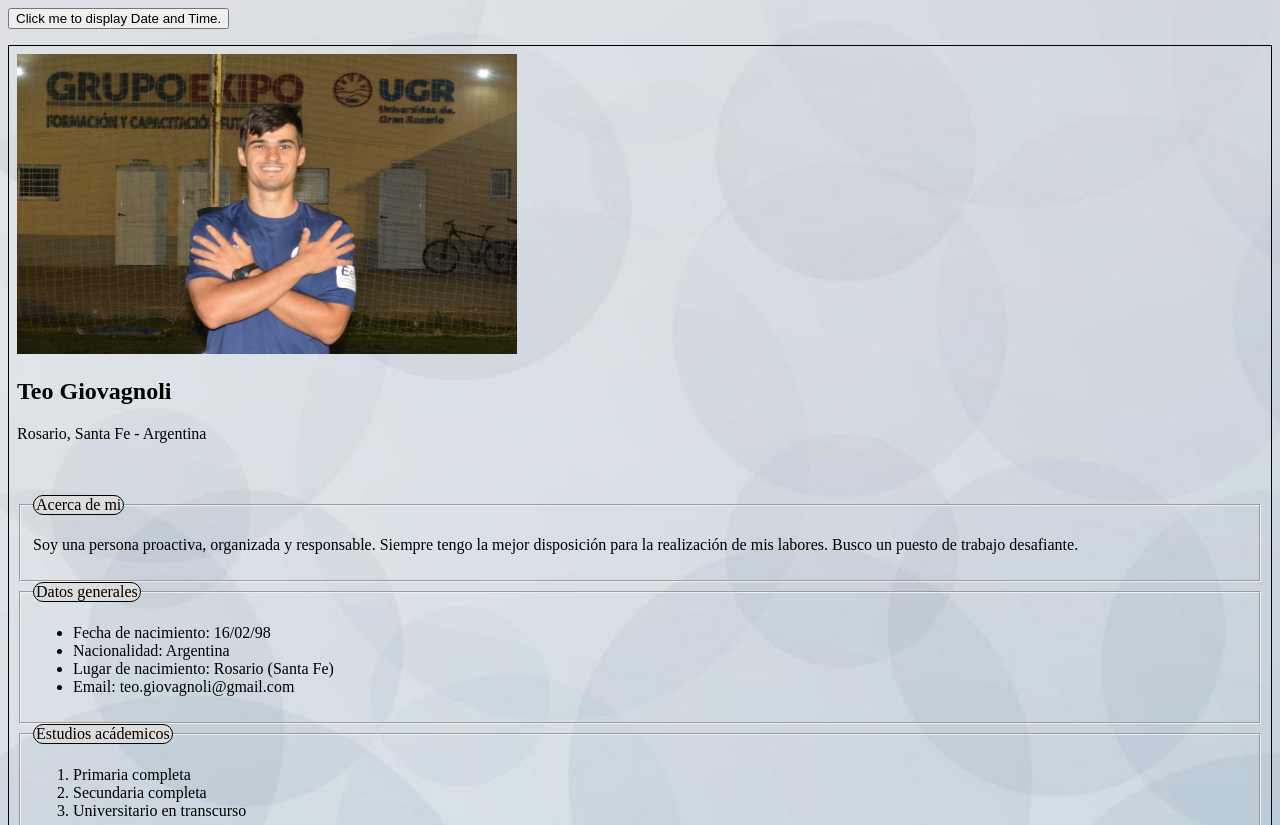
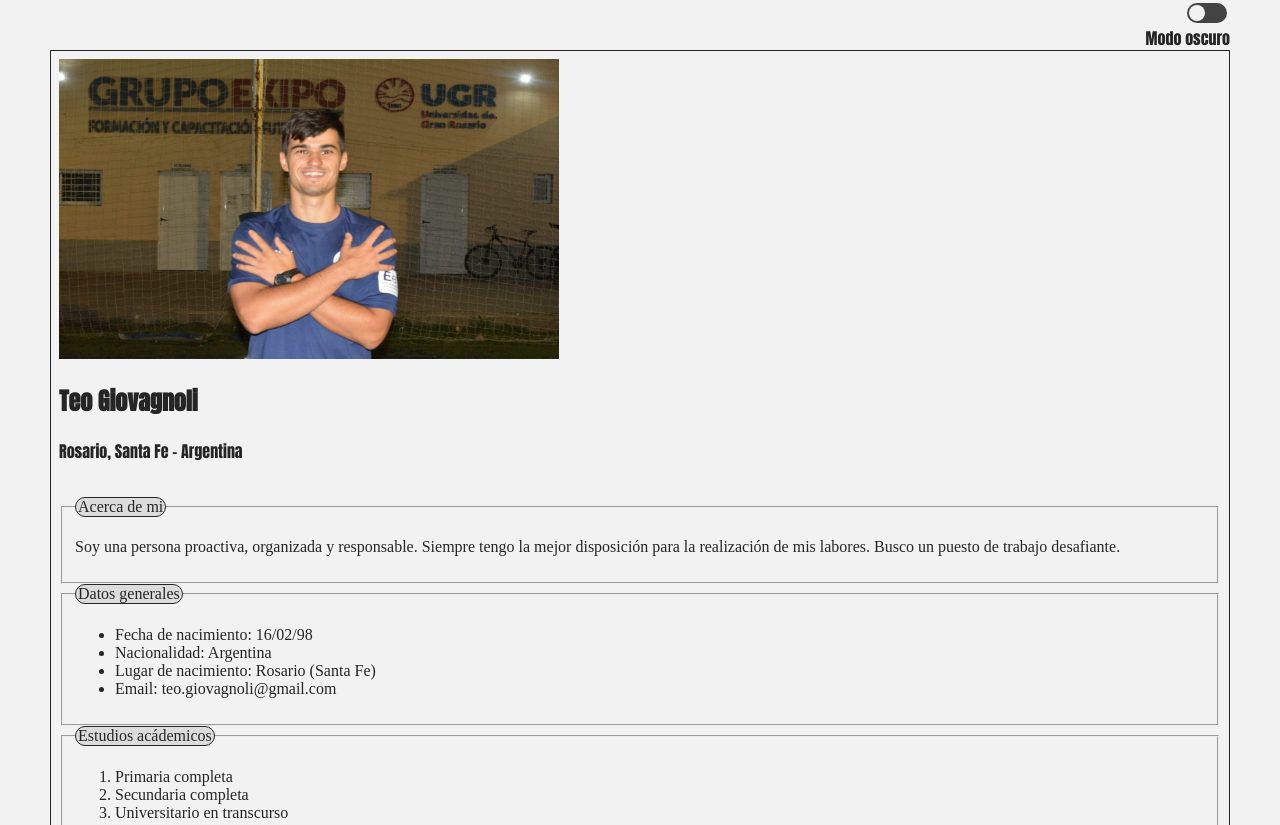
Before and after one commit to Teillo/teogiovagnoli.github.io, a plain HTML site: page index.html in a window 1280 px wide. Shown: the top 825 px of the page. Drawn offline with Linux system fonts and the light colour scheme.

Commit message:
entrega final

```diff
--- a/TP-HTML/style.css
+++ /dev/null
@@ -1,14 +0,0 @@
-    body {
-
-    background-image: url(./img/fondo2.jpg);
-    background-size: cover;
-    }
-    #Nombre{
-        border: solid   1px ;
-        padding: 8px;
-    }
-    legend{
-        border: solid 1px;
-        border-radius: 15px;
-        background-color:  gainsboro;
-    }
--- /dev/null
+++ b/css/style.css
@@ -0,0 +1,83 @@
+    body {
+        margin: 50px;
+        margin-top: 0%;
+        background-color: #f2f2f2;
+        color: #252525;
+        transition: 0.5s ease-in-out;
+    }
+    .small-txt{
+        margin: 20px 0;
+        font-family: 'Anton', sans-serif;
+    }
+    #presentacion {
+        font-family: 'Anton', sans-serif;
+    }
+    #Nombre{
+        border: solid   1px ;
+        padding: 8px;
+    }
+    legend{
+        border: solid 1px;
+        border-radius: 15px;
+        background-color:  gainsboro;
+        color: #252525;
+    }
+    header{
+        display: flex;
+        flex-direction: row-reverse;
+    }
+    #modoNoche {
+        display: flex;
+        flex-direction: column;
+        align-items: flex-end;
+    }
+    #modoNoche p{
+        margin: 0%;
+    }
+    input[type="checkbox"] {
+        position: relative;
+        width: 40px;
+        height: 20px;
+        background-color: #434343;
+        appearance: none;
+        outline: none;
+        border-radius: 20px;
+        cursor: pointer;
+        transition: 0.5s ease;
+    }
+
+    input[type="checkbox"]:checked {
+        background-color: #04ac2e;
+    }
+
+    input[type="checkbox"]::before {
+        content: '';
+        position: absolute;
+        width: 16px;
+        height: 16px;
+        background-color: #f2f2f2;
+        border-radius: 50%;
+        top: 2px;
+        left: 2px;
+        transition: 0.7s ease;
+    }
+
+    input[type="checkbox"]:checked::before {
+        transform: translateX(20px);
+    }
+
+    .dark-mode {
+        background-color: #252525;
+        color: #f2f2f2;
+    }
+
+
+    @media screen and (max-width: 530px) {
+
+    #Nombre img {
+        object-fit: cover;
+        width: 100%;
+        height: 100%;
+    }
+
+    }
--- a/TP-HTML/index.html
+++ b/index.html
@@ -5,20 +5,29 @@
     <meta http-equiv="X-UA-Compatible" content="IE=edge">
     <meta name="viewport" content="width=device-width, initial-scale=1.0">
     <title>C.V. Teo Giovagnoli</title>
-    <link rel="icon" type="image/x-icon" href="/TP-HTML/argentina.ico">
-    <link rel="stylesheet" href="style.css">
+    <link rel="icon" type="image/x-icon" href="argentina.ico"><link rel="preconnect" href="https://fonts.googleapis.com">
+    <link rel="preconnect" href="https://fonts.gstatic.com" crossorigin>
+    <link href="https://fonts.googleapis.com/css2?family=Anton&display=swap" rel="stylesheet">
+    <link rel="preconnect" href="https://fonts.googleapis.com">
+    <link rel="preconnect" href="https://fonts.gstatic.com" crossorigin>
+    <link href="https://fonts.googleapis.com/css2?family=Anton&display=swap" rel="stylesheet">
+    <link rel="stylesheet" href="/css/style.css">
 </head>
 <body>
+    <header>
+        <div id="modoNoche">
+            <input id="checkitem" type="checkbox" onclick="enableDarkMode()">
+            <p class="small-txt">Modo oscuro</p>
+         </div>
+    </header>
 
-    <button type="button" onclick="document.getElementById('demo').innerHTML = Date()"> Click me to display Date and Time.</button>
-
-    <p id="demo"></p>
 
     <div id="Nombre">
         <img src="img/Teo.jpeg" alt="Imagen propia" height="300px"    width="500px">
-        <h2>Teo Giovagnoli</h2>
-        <p>Rosario, Santa Fe - Argentina</p>
-        <br>
+        <div  id="presentacion">
+            <h2>Teo Giovagnoli</h2>
+            <p>Rosario, Santa Fe - Argentina</p>
+        </div>
         <br>
 
         <fieldset>
@@ -67,5 +76,6 @@
 
     </div>
 
+<script src="script.js"></script>
 </body>
 </html>
--- /dev/null
+++ b/script.js
@@ -0,0 +1,5 @@
+function enableDarkMode() {
+    let main_body = document.body;
+    main_body.classList.toggle("dark-mode");
+
+}
```
Also changed, not shown: argentina.ico (renamed from TP-HTML/argentina.ico), img/Fondo1.jpg (renamed from TP-HTML/img/Fondo1.jpg), img/Teo.jpeg (renamed from TP-HTML/img/Teo.jpeg), img/fondo2.jpg (renamed from TP-HTML/img/fondo2.jpg), js/script.js (deleted).
